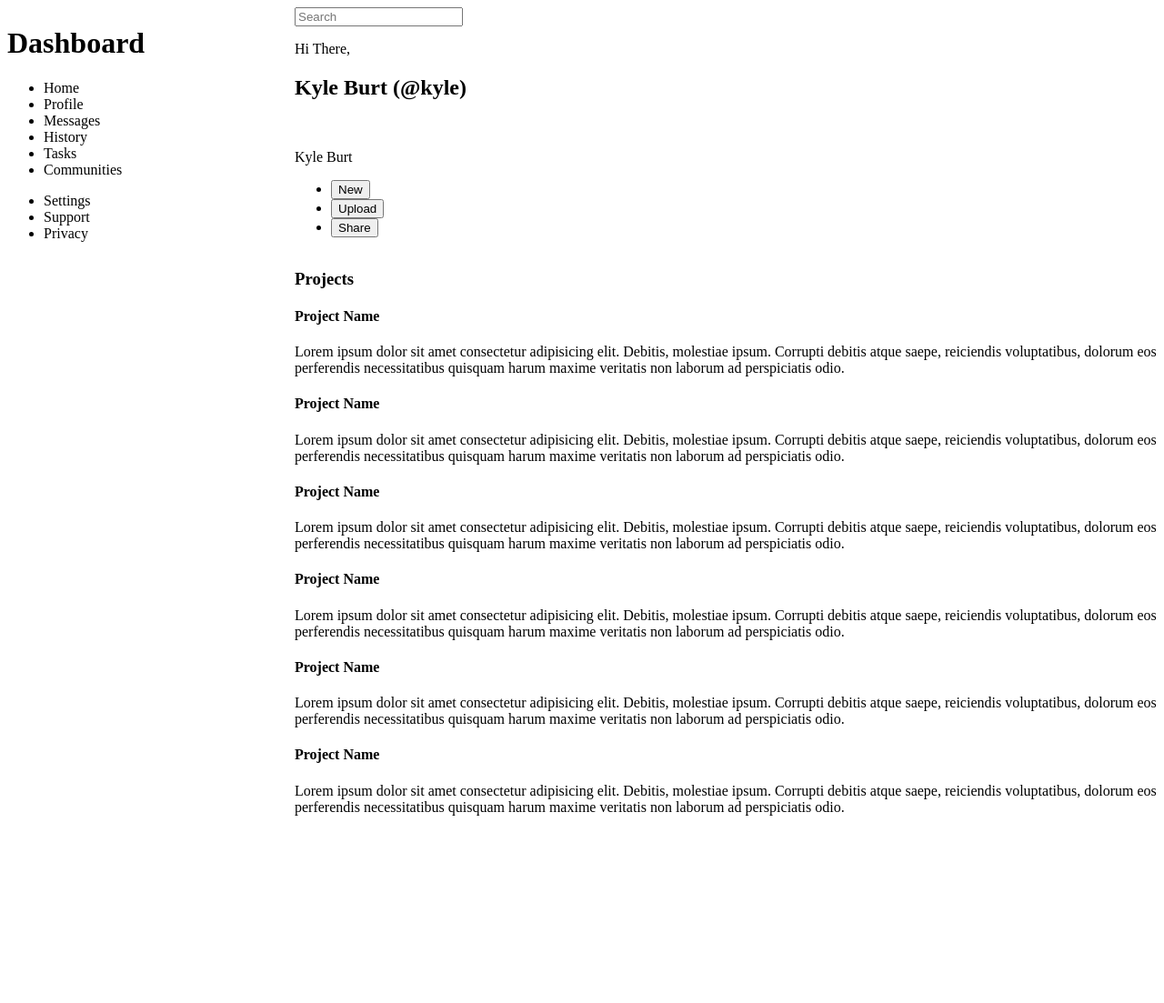
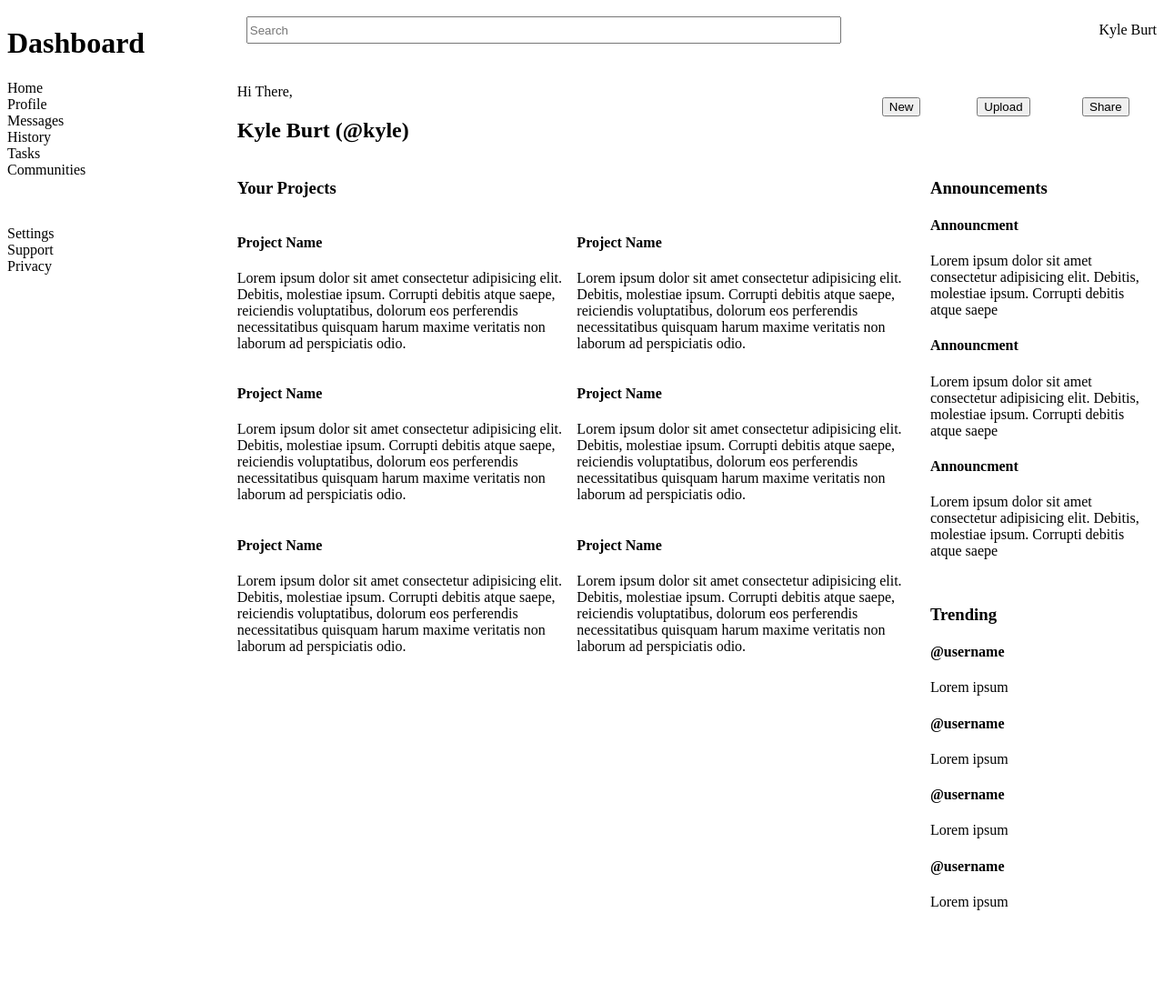
Before and after one commit to kyle2burt/adminDashboard, a plain HTML site: page index.html in a window 1280 px wide. Shown: the whole page at 91% size. Before the commit the page ends 921 px from the top, so only its background shows below. Drawn offline with Linux system fonts and the light colour scheme.

Commit message:
Add grid styles to achieve layout for full page

```diff
--- a/index.html
+++ b/index.html
@@ -24,18 +24,25 @@
         </div>
         <div class="header">
             <input type="text" placeholder="Search">
+            <div class="welcome">
+                <img>
                 <p>Hi There,</p>
                 <h2>Kyle Burt (@kyle)</h2>
+            </div>
+            <div class="profile">
                 <img>
                 <p>Kyle Burt</p>
-            <ul>
+            </div>
+            <ul class="buttons">
                 <li><button>New</button></li>
                 <li><button>Upload</button></li>
                 <li><button>Share</button></li>
             </ul>
         </div>
         <div class="main">
-            <h3>Projects</h3>
+            <div class="projects">
+                <h3>Your Projects</h3>
+                <div>
                     <div class="card">
                         <h4>Project Name</h4>
                         <p>Lorem ipsum dolor sit amet consectetur adipisicing elit. Debitis, molestiae ipsum. Corrupti debitis atque saepe, reiciendis voluptatibus, dolorum eos perferendis necessitatibus quisquam harum maxime veritatis non laborum ad perspiciatis odio.</p>
@@ -61,5 +68,45 @@
                         <p>Lorem ipsum dolor sit amet consectetur adipisicing elit. Debitis, molestiae ipsum. Corrupti debitis atque saepe, reiciendis voluptatibus, dolorum eos perferendis necessitatibus quisquam harum maxime veritatis non laborum ad perspiciatis odio.</p>
                     </div>
                 </div>
+            </div>
+            <div class="announcements">
+                <h3>Announcements</h3>
+                <div>
+                    <div class="card">
+                        <h4>Announcment</h4>
+                        <p>Lorem ipsum dolor sit amet consectetur adipisicing elit. Debitis, molestiae ipsum. Corrupti debitis atque saepe</p>
+                    </div>
+                    <div class="card">
+                        <h4>Announcment</h4>
+                        <p>Lorem ipsum dolor sit amet consectetur adipisicing elit. Debitis, molestiae ipsum. Corrupti debitis atque saepe</p>
+                    </div>
+                    <div class="card">
+                        <h4>Announcment</h4>
+                        <p>Lorem ipsum dolor sit amet consectetur adipisicing elit. Debitis, molestiae ipsum. Corrupti debitis atque saepe</p>
+                    </div>
+                </div>
+            </div>
+            <div class="Trending">
+                <h3>Trending</h3>
+                <div>
+                    <div class="card">
+                        <h4>@username</h4>
+                        <p>Lorem ipsum</p>
+                    </div>
+                    <div class="card">
+                        <h4>@username</h4>
+                        <p>Lorem ipsum</p>
+                    </div>
+                    <div class="card">
+                        <h4>@username</h4>
+                        <p>Lorem ipsum</p>
+                    </div>
+                    <div class="card">
+                        <h4>@username</h4>
+                        <p>Lorem ipsum</p>
+                    </div>
+                </div>
+            </div>
+        </div>
     </body>
 </html>
--- a/styles.css
+++ b/styles.css
@@ -1,8 +1,50 @@
 body {
     display: grid;
-    grid-template-columns: 1fr 3fr;
+    grid-template-columns: 1fr 4fr;
+}
+ul {
+    list-style: none;
+    padding: 0;
+    margin: 0;
 }
 .sidebar {
     grid-row-start: 1;
-    grid-row-end: 3
+    grid-row-end: 3;
+
+    display: grid;
+    grid-template-rows: 5rem 10rem 5rem;
 }
+.header {
+    display: grid;
+    grid-template-columns: 2fr 1fr;
+}
+.header > input {
+    margin: 10px;
+}
+.welcome {
+    grid-row-start: 2;
+}
+.profile {
+    display: grid;
+    justify-items: end;
+}
+.buttons {
+    display: grid;
+    grid-template-columns: repeat(3, 2fr);
+    justify-items: center;
+    align-items: center;
+}
+.main {
+    display: grid;
+    grid-template-columns: 3fr 1fr;
+    grid-template-rows: 1fr 1fr;
+    gap: 15px;
+}
+.projects {
+    grid-row-start: 1;
+    grid-row-end: 3;
+}
+.projects > div {
+    display: grid;
+    grid-template-columns: repeat(auto-fit, minmax(300px, 1fr));
+}
```
Lines whose indentation alone changed are shown as unchanged.
